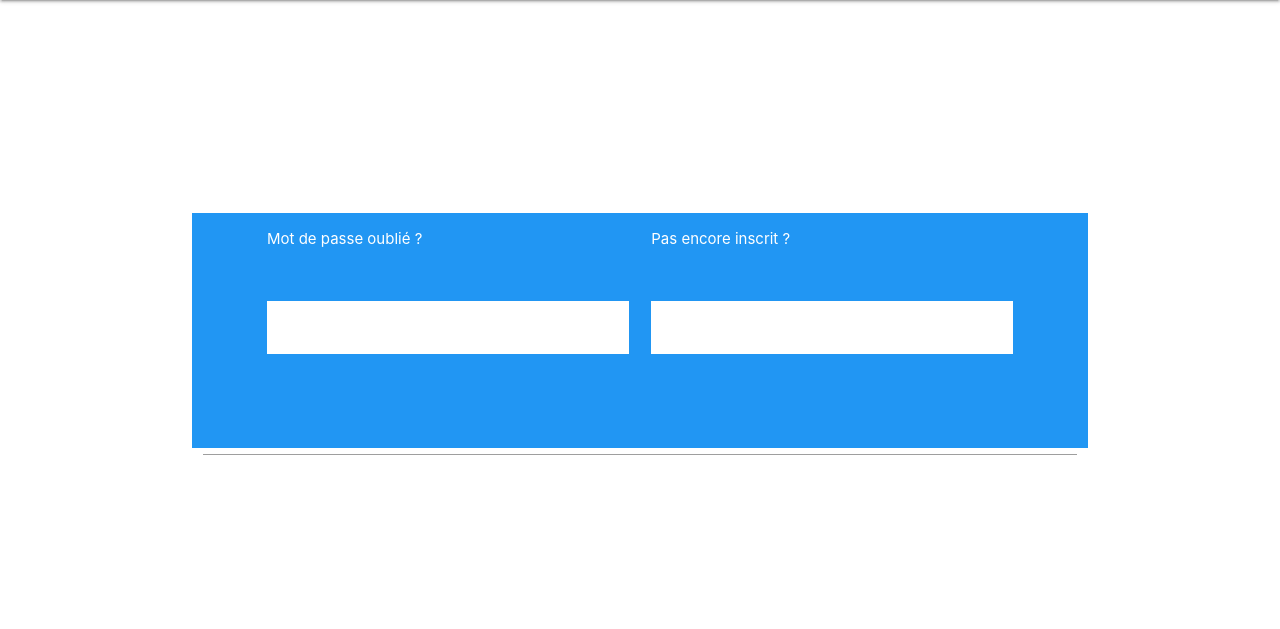
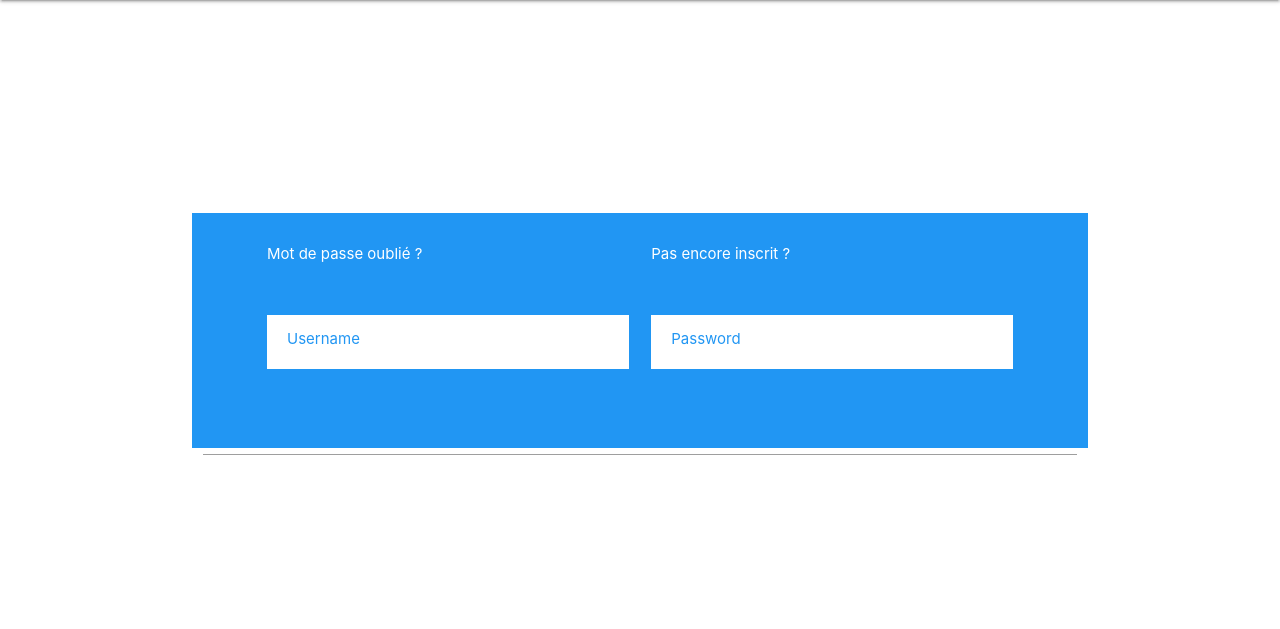
Before and after one commit to Mikado9706/SDW, a Symfony app: template templates/login.html.twig in a window 1280 px wide. Shown: the part 64-693 px from the top of the page. Run offline with Twig, Linux system fonts and the light colour scheme; the template is opened without the code that fills it, so the values that code supplies are empty; form fields are guessed from the names that the template uses; some libraries are stand-ins or nearby versions.

Commit message:
equalizing forms

```diff
--- a/public/css/custom.css
+++ b/public/css/custom.css
@@ -6,6 +6,9 @@ body {
 
 main {
   flex: 1 0 auto;
+  align-items: center;
+  display: flex;
+  justify-content: center;
 }
 
 .page-footer{
@@ -18,6 +21,10 @@ body {
 
 .social-network{
   text-align: center;
+}
+
+.social-network a{
+  padding: 0 20px;
 }
 
 .up{
@@ -34,19 +41,11 @@ body {
   margin-left: -12px;
 }
 
-  .social-network a{
-      padding: 0 20px;
-  }
 
 .copyrights{
   font-size: 1rem;
 }
 
-  main{
-    align-items: center;
-    display: flex;
-    justify-content: center;
-  }
 .subSelect input {
   border-bottom: 3px solid white !important;
   color: white;
@@ -66,12 +65,17 @@ body {
   color: #2699FB;
   border-style: solid;
   border-color: #2699FB;
+  border-width: 2px;
   border-radius: 5px;
+  line-height: normal;
+  height: auto;
+  padding: 10px 20px;
+  font-weight: 500;
 }
 
 .form-container{
   padding: 0 5rem!important;
-    margin: 0 0 20px;
+  margin: 20px 0;
 }
 
 .form-container>.container-fluid>.row{
@@ -80,10 +84,8 @@ body {
 
 .search-section{
   margin-bottom: -35px;
-  }
-
-  .search-button {
   text-align: center;
+  margin-top: 20px;
 }
 
 .etc-container{
@@ -120,15 +122,24 @@ body {
   display: none;
 }
 
-<<<<<<< HEAD
 .lien-connec {
   color: #fff;
 }
-=======
 .text-container{
   background-color: #fff;
   padding: 1px 20px 0 20px!important;
   margin-top: 20px;
+}
+
+.text-container .input-field{
+  margin: 0;
+}
+
+.text-container .input-field>label:not(.label-icon).active{
+  color: white;
+  font-size: 20px;
+  margin-top: -10px;
+  line-height: 20px;
 }
 
 .text-container label{
@@ -147,4 +158,7 @@ a{
 .link{
   margin: 30px 0 10px;
 }
->>>>>>> 9d4fb2b16530dbd4da94b7575cb26641fc09b91d
+
+.link .input-field{
+  margin: 0;
+}
--- a/templates/login.html.twig
+++ b/templates/login.html.twig
@@ -5,14 +5,14 @@
     <div class="container">
         <div class="row blue">
             {{ form_start(form) }}
-            <div class="col l12 form-container">
+            <div class="col l12 form-container link">
                 <div class="container-fluid">
                     <div class="row">
                         <div class="col s12 l6 input-field">
-                            <a class="lien-connec" href="{{ path('forgottenPassword') }}">Mot de passe oublié ?</a>
+                            <a href="{{ path('forgottenPassword') }}">Mot de passe oublié ?</a>
                         </div>
                         <div class="col s12 l6 input-field">
-                            <a class="lien-connec" href="{{ path('signup') }}">Pas encore inscrit ?</a>
+                            <a href="{{ path('signup') }}">Pas encore inscrit ?</a>
                         </div>
                     </div>
                 </div>
@@ -21,28 +21,18 @@
                 <div class="container-fluid">
                     <div class="row">
                         <div class="col l6">
-                            <div class="container-fluid">
-                                <div id="leftPannel" class="row">
-                                    <div class="col s12">
-                                        <div class="subRech">
-                                            <div class="input-field">
-                                                {{ form_widget(form.username) }}
-                                            </div>
-                                        </div>
-                                    </div>
+                            <div class="text-container">
+                                <div class="input-field">
+                                    {{ form_label(form.username) }}
+                                    {{ form_widget(form.username) }}
                                 </div>
                             </div>
                         </div>
                         <div class="col l6">
-                            <div class="container-fluid">
-                                <div id="rightPannel" class="row">
-                                    <div class="col s12">
-                                        <div class="subRech">
-                                            <div class="input-field">
-                                                {{ form_widget(form.password) }}
-                                            </div>
-                                        </div>
-                                    </div>
+                            <div class="text-container">
+                                <div class="input-field">
+                                    {{ form_label(form.password) }}
+                                    {{ form_widget(form.password) }}
                                 </div>
                             </div>
                         </div>
```
Also changed, not shown: src/Form/LoginType.php (+2 -6 lines), templates/forgottenPassword.html.twig (+9 -1 lines). Lines whose indentation alone changed are shown as unchanged.
